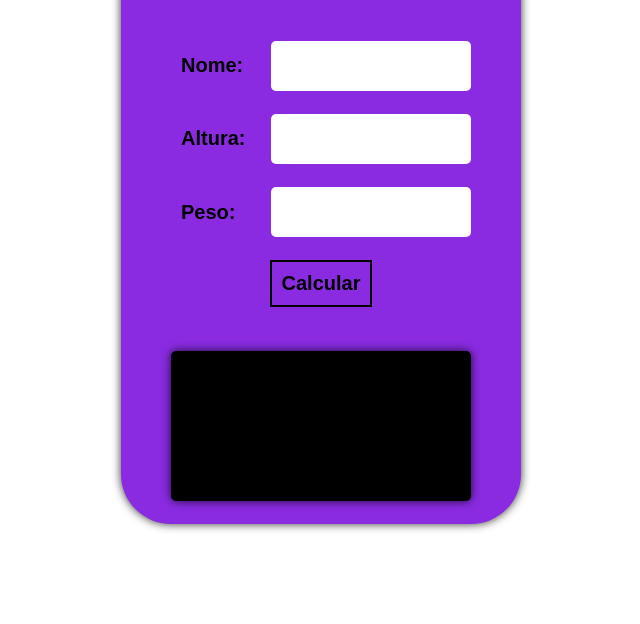
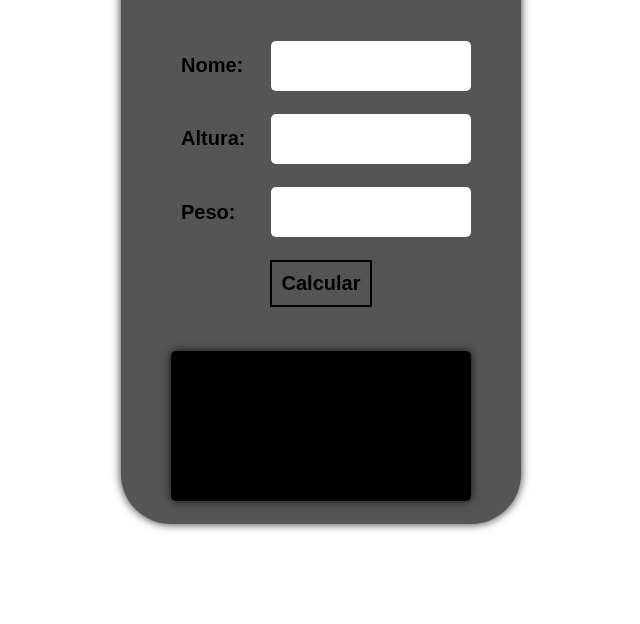
Before and after one commit to ffozzatti/calculadora-imc, a plain HTML site: page index.html in a window 1280 px wide. Shown: the part 176-800 px from the top of the page, without its empty margins (319-959 px from the left). Drawn offline with Linux system fonts and the light colour scheme.

Commit message:
segundo commit

```diff
--- a/style.css
+++ b/style.css
@@ -20,7 +20,7 @@ main{
     align-items: center;
     width: 400px;
     height: 600px;
-    background-color: blueviolet;
+    background-color: #555;
     border-radius: 50px;
     box-shadow: 0px 0px 10px rgba(0, 0, 0, 0.8);
 }
```
Also changed, not shown: 1 other file.
